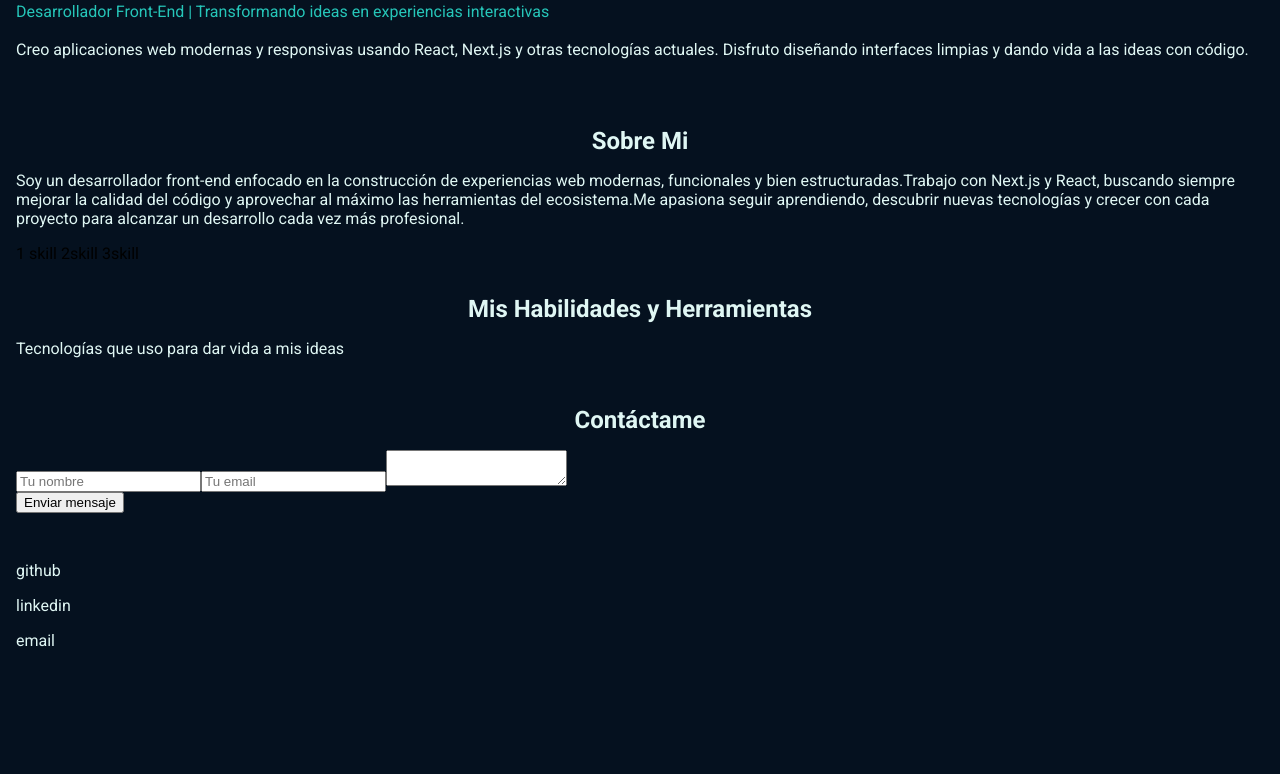
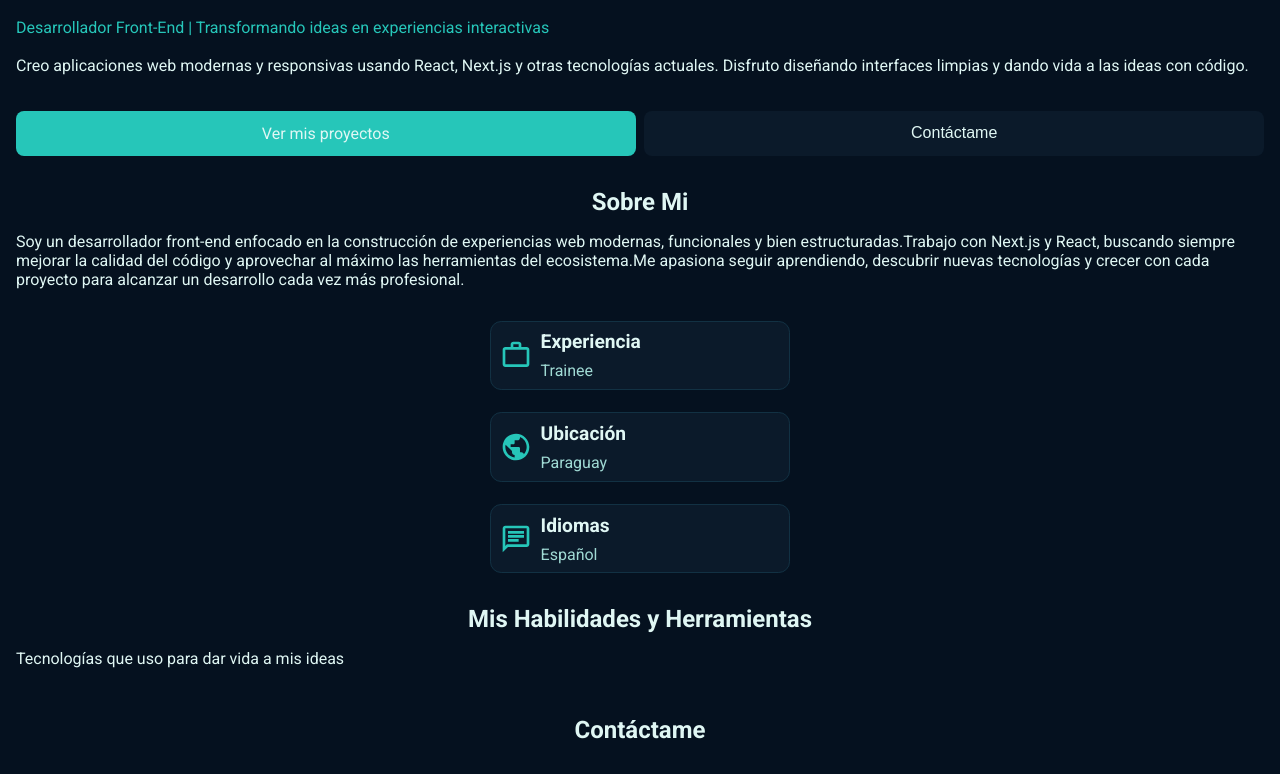
Before and after one commit to rodrigocattebeke/portfolio-updated, a React (Vite) app: page / in a window 1280 px wide. Shown: the part 465-1239 px from the top of the page. Before the commit the page ends 1147 px from the top, so only its background shows below. Built offline with nearby package versions, Linux system fonts and the light colour scheme.

Commit message:
feat(Home): add infoItem in About Me section

```diff
--- a/src/Home.jsx
+++ b/src/Home.jsx
@@ -1,3 +1,9 @@
+import { Chat } from "./components/icons/Chat";
+import { Public } from "./components/icons/Public";
+import { Work } from "./components/icons/Work";
+import { Button } from "./components/ui/button/Button";
+import { InfoItem } from "./components/ui/infoItem/InfoItem";
+
 export function Home() {
   return (
     <>
@@ -13,14 +19,22 @@ export function Home() {
           </h1>
           <p className="heroRole">Desarrollador Front-End | Transformando ideas en experiencias interactivas</p>
           <p className="heroDescription">Creo aplicaciones web modernas y responsivas usando React, Next.js y otras tecnologías actuales. Disfruto diseñando interfaces limpias y dando vida a las ideas con código.</p>
-          <div className="heroButtonsContainer"></div>
+          <div className="heroButtonsContainer">
+            <Button text="Ver mis proyectos" fullWidth={true} href={"hasd"} />
+            <Button text="Contáctame" mode="secondary" fullWidth={true} />
+          </div>
         </div>
       </section>
-      <section className="AboutMe ">
+      <section className="aboutMe ">
         <h2 className="sectionTitle">Sobre Mi</h2>
-        <p className="description">Soy un desarrollador front-end enfocado en la construcción de experiencias web modernas, funcionales y bien estructuradas.Trabajo con Next.js y React, buscando siempre mejorar la calidad del código y aprovechar al máximo las herramientas del ecosistema.Me apasiona seguir aprendiendo, descubrir nuevas tecnologías y crecer con cada proyecto para alcanzar un desarrollo cada vez más profesional.</p>1 skill 2skill 3skill
+        <p className="description">Soy un desarrollador front-end enfocado en la construcción de experiencias web modernas, funcionales y bien estructuradas.Trabajo con Next.js y React, buscando siempre mejorar la calidad del código y aprovechar al máximo las herramientas del ecosistema.Me apasiona seguir aprendiendo, descubrir nuevas tecnologías y crecer con cada proyecto para alcanzar un desarrollo cada vez más profesional.</p>
+        <div className="aboutMeInfoItemsContainer">
+          <InfoItem icon={Work} title="Experiencia" description="Trainee" />
+          <InfoItem icon={Public} title="Ubicación" description="Paraguay" />
+          <InfoItem icon={Chat} title="Idiomas" description="Español" />
+        </div>
       </section>
-      <section className="Skills">
+      <section className="skills">
         <h2 className="sectionTitle">Mis Habilidades y Herramientas</h2>
         <p className="skillsDescription">Tecnologías que uso para dar vida a mis ideas</p>
         <div className="skillsContainer"></div>
--- a/src/index.css
+++ b/src/index.css
@@ -33,11 +33,19 @@ h3,
 h4,
 p {
   color: var(--color-text-primary);
+  margin: 0;
+}
+
+svg {
+  fill: var(--color-accent);
 }
 
 section {
+  display: flex;
+  flex-direction: column;
   width: 100%;
   height: 100%;
+  gap: 1rem;
 }
 
 .sectionTitle {
@@ -96,3 +104,13 @@ section {
 }
 
 /*      About Me      */
+
+.aboutMeInfoItemsContainer {
+  display: flex;
+  flex-direction: column;
+  align-items: center;
+  justify-content: center;
+  width: 100%;
+  gap: 1.38rem;
+  margin-top: 1rem;
+}
```
